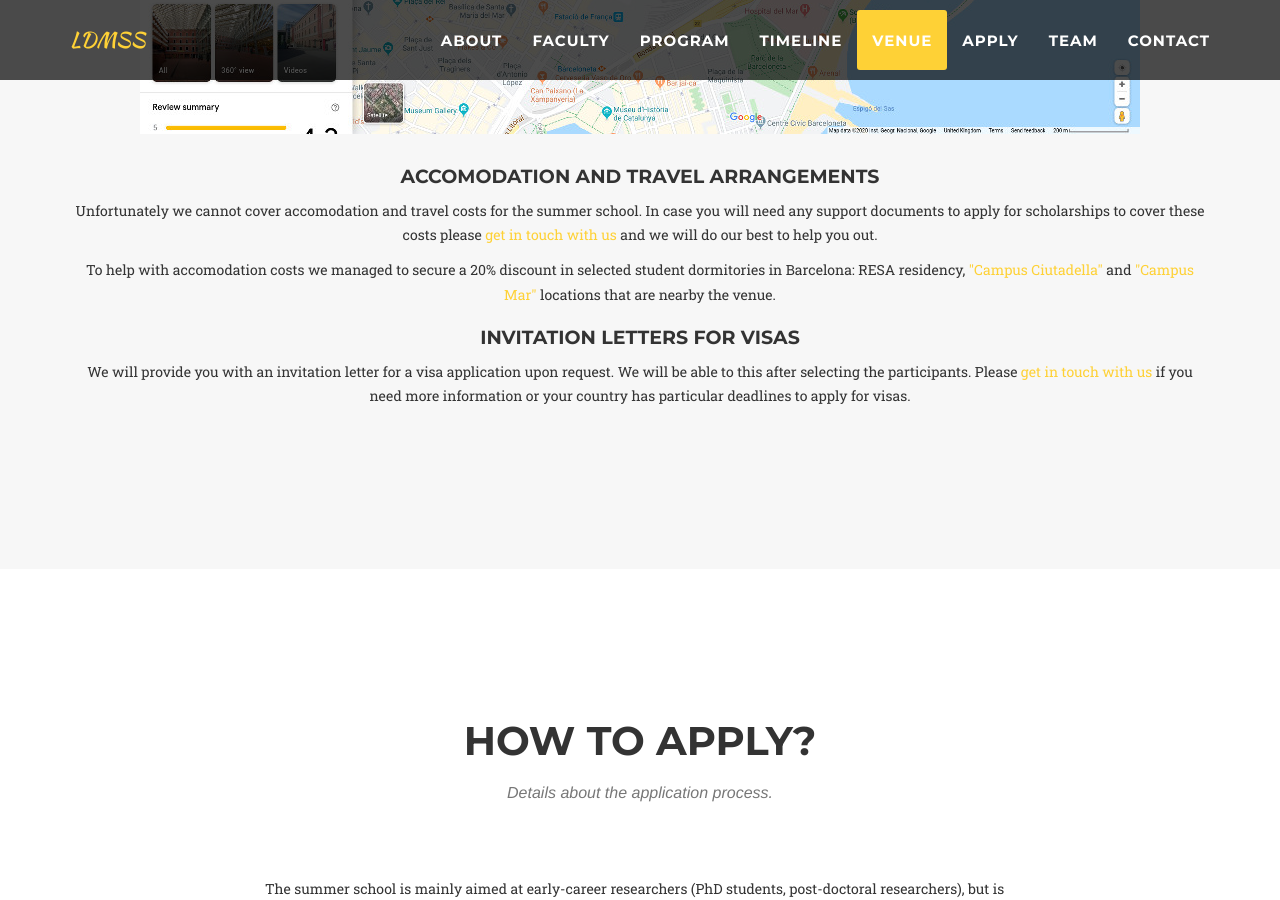
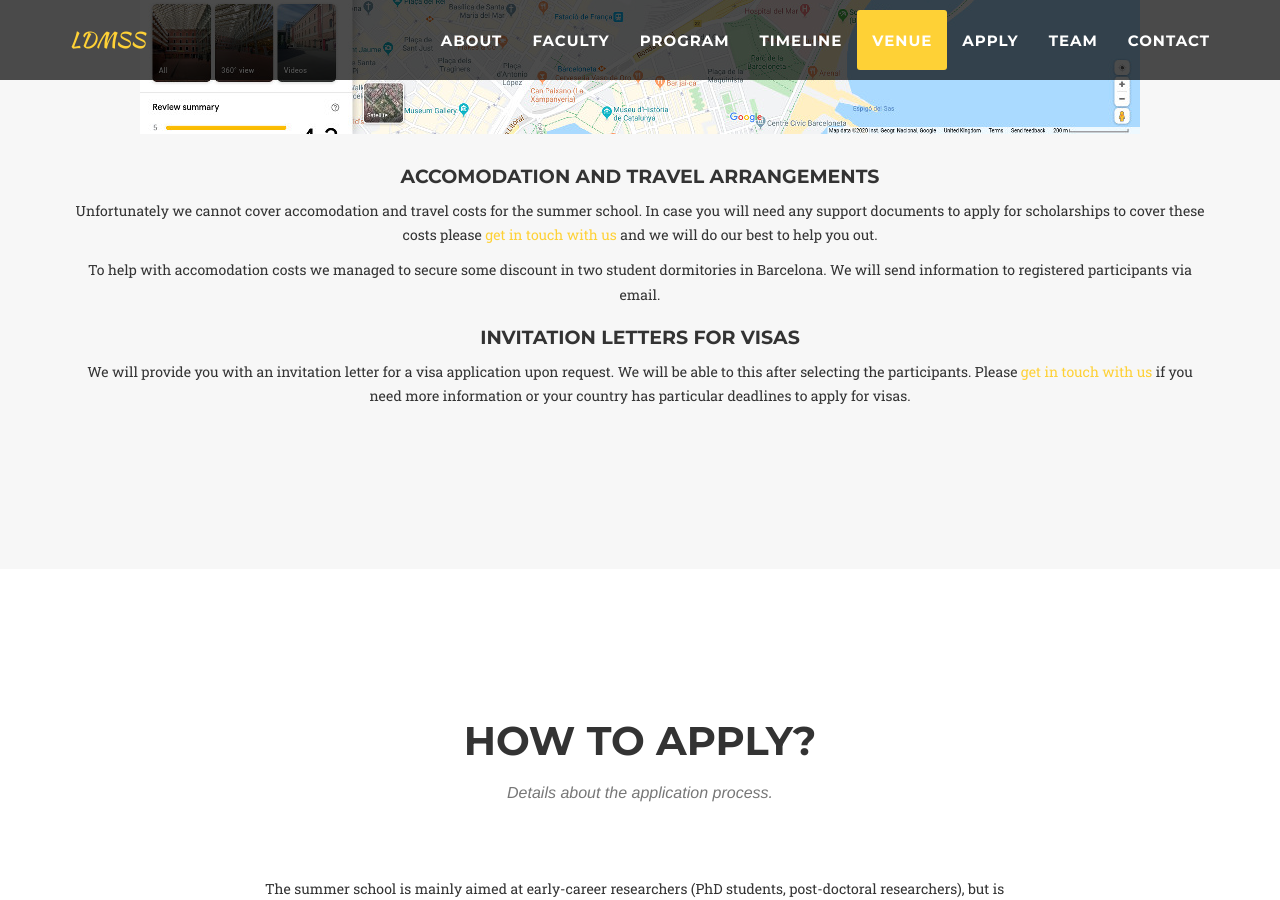
Before and after one commit to ldmss/ldmss.github.io, a Jekyll site: the page built from index.html, in a window 1280 px wide and 900 px high, scrolled down 8844 px. Built offline with Jekyll 4.4.1, drawn with Linux system fonts in a browser that asks for light colours; some web fonts are replaced.

Commit message:
update on student dormitories

```diff
--- a/_includes/venue.html
+++ b/_includes/venue.html
@@ -33,7 +33,7 @@
 
                     <p>Unfortunately we cannot cover accomodation and travel costs for the summer school. In case you will need any support documents to apply for scholarships to cover these costs please <a href="#contact">get in touch with us</a> and we will do our best to help you out.</p>
 
-                    <p>To help with accomodation costs we managed to secure a 20% discount in selected student dormitories in Barcelona: RESA residency, <a href="https://www.resa.es/en/residences/barcelona/residence-hall-la-ciutadella/residence/">"Campus Ciutadella"</a> and <a href="https://www.resa.es/en/residences/barcelona/residence-hall-campus-del-mar/residence/">"Campus Mar"</a> locations that are nearby the venue.</p>
+                    <p>To help with accomodation costs we managed to secure some discount in two student dormitories in Barcelona. We will send information to registered participants via email.</p>
                 </div>
             </div>
 
```
